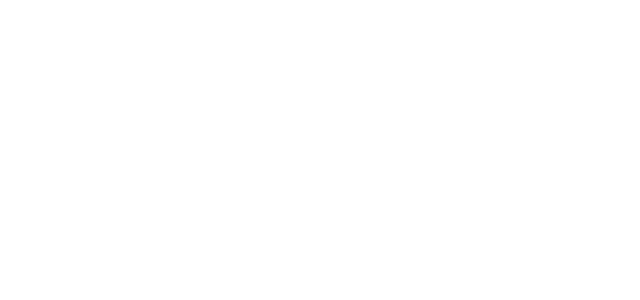
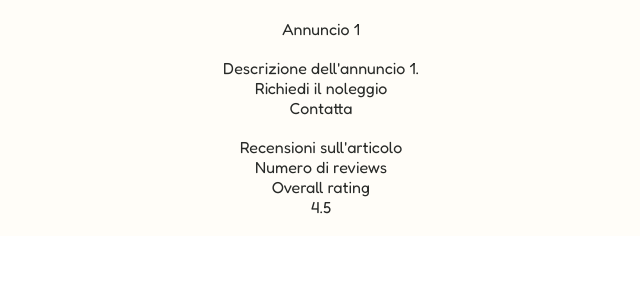
Before and after one commit to rently-unisa/front-end, a React (Create React App) app: page /dettagli/1 in a window 1280 px wide. Before the commit this address had no page. Shown: the top 300 px of the page, without its empty margins (319-959 px from the left). Built offline with nearby package versions, Linux system fonts and the light colour scheme; a web font is replaced by a local one.

Commit message:
Add Dettagli page

```diff
--- a/src/App.js
+++ b/src/App.js
@@ -5,6 +5,7 @@
 import { BrowserRouter as Router, Routes, Route } from "react-router-dom";
 import Home from "./components/Home";
 import Catalogo from "./components/Catalogo";
+import Dettagli from "./components/Dettagli";
 import ChiSiamo from "./components/ChiSiamo";
 import Assistenza from "./components/Assistenza";
 import Login from "./components/Login";
@@ -22,6 +23,7 @@
         <Routes>
           <Route path="/" element={<Home />} />
           <Route path="/catalogo" element={<Catalogo />} />
+          <Route path="/dettagli/:id" element={<Dettagli />} />
           <Route path="/chi-siamo" element={<ChiSiamo />} />
           <Route path="/assistenza" element={<Assistenza />} />
           <Route path="/login" element={<Login />} />
--- /dev/null
+++ b/src/components/Dettagli.jsx
@@ -0,0 +1,56 @@
+import React, { useEffect, useState } from "react";
+import { Link, useParams } from "react-router-dom";
+import "../style/Dettagli.css";
+import { getAdById } from "../services/annunciNoleggio";
+
+const Dettagli = () => {
+  const idAnnuncio = useParams();
+  const [Annuncio, setAnnuncio] = useState();
+
+  useEffect(() => {
+    const fetchAd = async () => {
+      const adData = await getAdById(parseInt(idAnnuncio.id, 10));
+      setAnnuncio(adData);
+    };
+
+    fetchAd();
+  }, [idAnnuncio]);
+
+  return (
+    <div className="container">
+      <div className="title">{Annuncio && Annuncio.titolo}</div>
+      <div className="detailsContainer">
+        <div className="upperSection">
+          <div className="description">{Annuncio && Annuncio.descrizione}</div>
+          <div className="actionButtons">
+            <div className="requestButton">
+              <div className="buttonText">Richiedi il noleggio</div>
+            </div>
+            <div className="contactButton">
+              <div className="buttonText">Contatta</div>
+            </div>
+          </div>
+        </div>
+        <div className="imageContainer"></div>
+      </div>
+      <div className="reviewsContainer">
+        <div className="reviewsTitle">Recensioni sull'articolo</div>
+        <div className="reviewsStats">
+          <div className="reviewsNumber">Numero di reviews</div>
+          <div className="overallRating">Overall rating</div>
+          <div className="ratingDetails">
+            <div className="averageRating">4.5</div>
+            <div className="ratingStars">
+              {/* Includi qui le immagini delle stelle o altri elementi per rappresentare il rating */}
+            </div>
+          </div>
+        </div>
+        <div className="userReviews">
+          {/* Includi qui le recensioni degli utenti */}
+        </div>
+      </div>
+    </div>
+  );
+};
+
+export default Dettagli;
```
Also changed, not shown: src/style/Dettagli.css (added).
